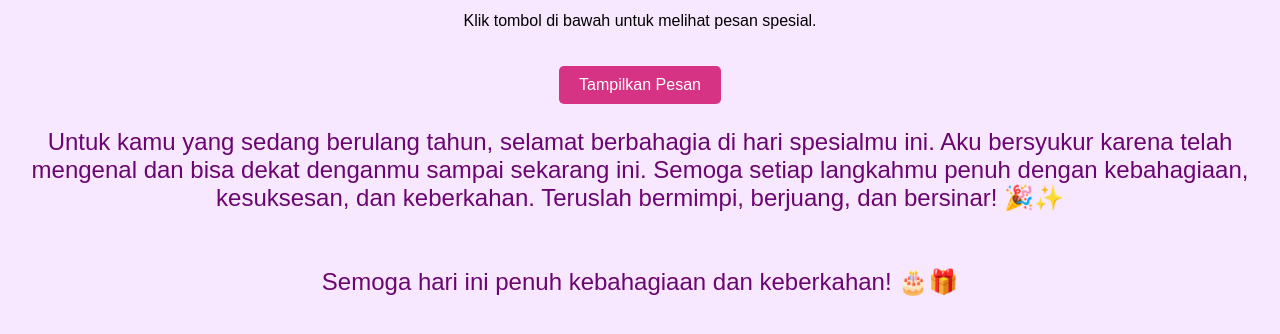
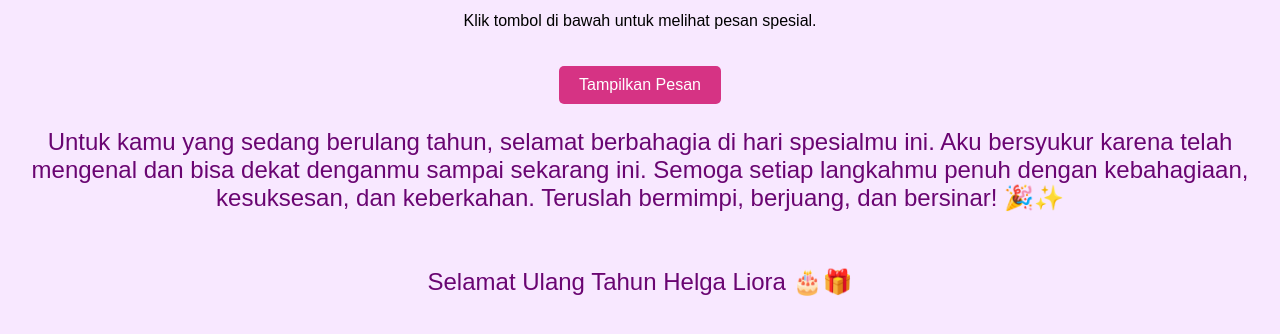
Before and after one commit to arianata123/happy, a plain HTML site: page index.html in a window 1280 px wide. Both pictures are taken after a click on the button "Tampilkan Pesan". Shown: the part 126-460 px from the top of the page. Drawn offline with Linux system fonts and the light colour scheme.

Commit message:
Update index.html

```diff
--- a/index.html
+++ b/index.html
@@ -44,7 +44,7 @@
         <h1>🎉 Selamat Ulang Tahun Helga Liora! 🎉</h1>
         <p>Klik tombol di bawah untuk melihat pesan spesial.</p>
         <button class="btn" onclick="showMessage()">Tampilkan Pesan</button>
-        <p id="message">Untuk kamu yang sedang berulang tahun, selamat berbahagia di hari spesialmu ini. Aku bersyukur karena telah mengenal dan bisa dekat denganmu sampai sekarang ini. Semoga setiap langkahmu penuh dengan kebahagiaan, kesuksesan, dan keberkahan. Teruslah bermimpi, berjuang, dan bersinar! 🎉✨ <br><br><br> Semoga hari ini penuh kebahagiaan dan keberkahan! 🎂🎁
+        <p id="message">Untuk kamu yang sedang berulang tahun, selamat berbahagia di hari spesialmu ini. Aku bersyukur karena telah mengenal dan bisa dekat denganmu sampai sekarang ini. Semoga setiap langkahmu penuh dengan kebahagiaan, kesuksesan, dan keberkahan. Teruslah bermimpi, berjuang, dan bersinar! 🎉✨ <br><br><br> Selamat Ulang Tahun Helga Liora 🎂🎁
         </p>
 
     </div>
```
